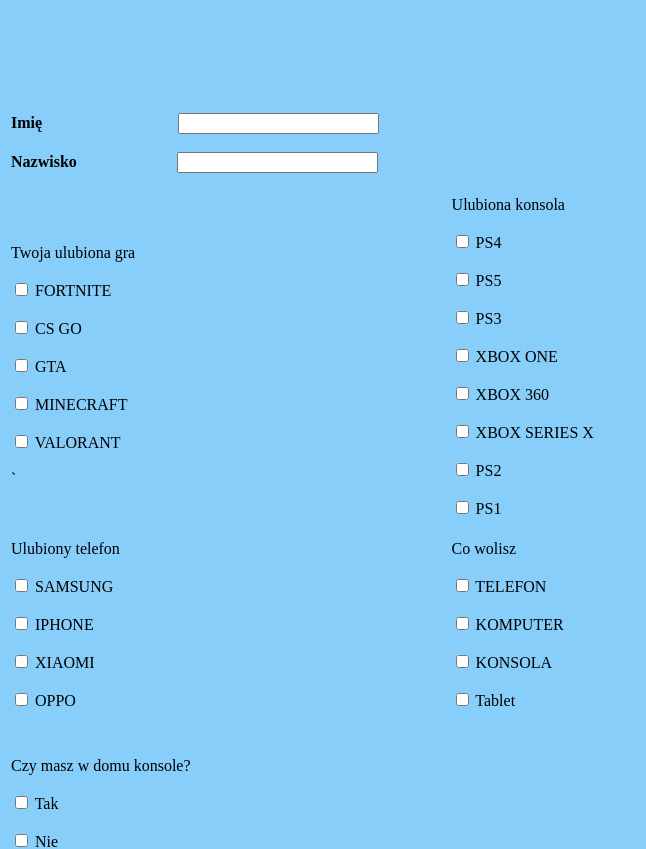
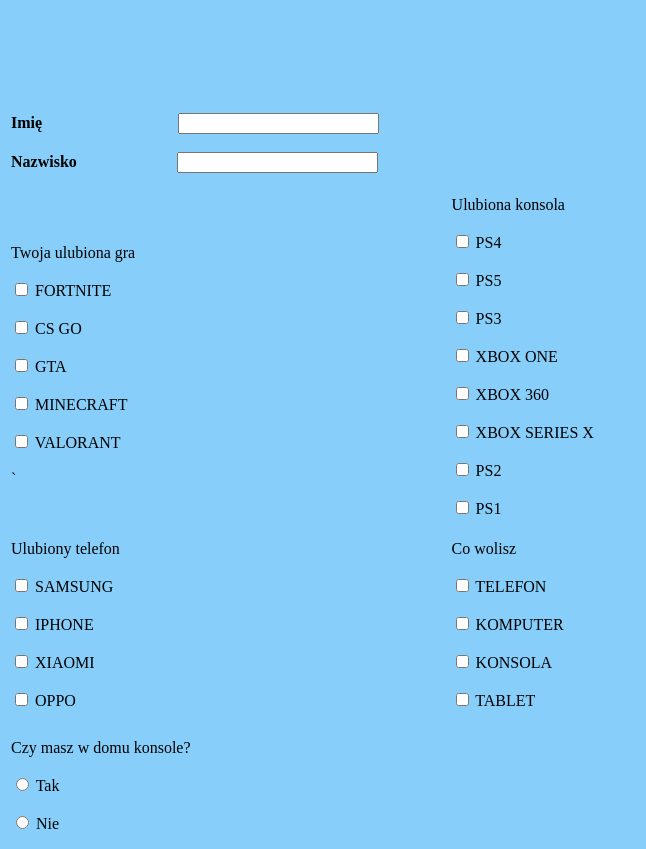
Before and after one commit to jakubmichalak39/dydaktyka, a plain HTML site: page formularzmichalak.html in a window 1280 px wide. Shown: the part 105-954 px from the top of the page, without its empty margins (0-646 px from the left). Drawn offline with Linux system fonts and the light colour scheme.

Commit message:
Add files via upload

```diff
--- a/formularzmichalak.html
+++ b/formularzmichalak.html
@@ -34,7 +34,7 @@
 			<br><br>
 			<input type="checkbox" name="pyt3" value="e"> VALORANT
 			<br><br>`
-
+		</TD>
 	<TD width="1000">Ulubiona konsola
 		<br><br>
 		<input type="checkbox" name="konsola" value="f"> PS4
@@ -58,13 +58,13 @@
 
 	<TD><nobr>Ulubiony telefon</nobr>
 		<br><br>
-		<input type="checkbox" name="pyt3" value="n"> SAMSUNG
+		<input type="checkbox" name="telefon" value="SAMSUNG"> SAMSUNG
 		<br><br>
-		<input type="checkbox" name="pyt3" value="o"> IPHONE
+		<input type="checkbox" name="telefon" value="IPHONE"> IPHONE
 		<br><br>
-		<input type="checkbox" name="pyt3" value="p"> XIAOMI
+		<input type="checkbox" name="telefon" value="XIAOMI"> XIAOMI
 		<br><br>
-		<input type="checkbox" name="pyt3" value="r"> OPPO
+		<input type="checkbox" name="telefon " value="OPPO"> OPPO
 	</TD>
 		<br><br>
 
@@ -76,15 +76,16 @@
 		<br><br>
 		<input type="checkbox" name="urządzenie elektroniczne" value="u"> KONSOLA
 		<br><br>
-		<input type="checkbox" name="urządzenie elektroniczne" value="w"> Tablet
+		<input type="checkbox" name="urządzenie elektroniczne" value="w"> TABLET
 	</TD>
 		<br><br><br>
 	<TR height="200">
 		<TD><nobr>Czy masz w domu konsole?</nobr>
 			<br><br>
-			<input type="checkbox" name="pyt3" value="tak"> Tak
+			<input type="radio" name="pyt3" value="tak"> Tak
 			<br><br>
-			<input type="checkbox" name="pyt3" value="nie"> Nie
+			<input type="radio" name="pyt3" value="nie"> Nie
+			<br><br>
 			<br><br>
 		</TR>
 	</TD>
```
